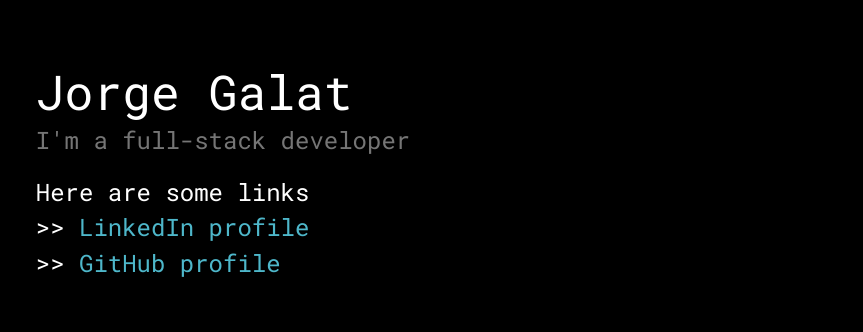
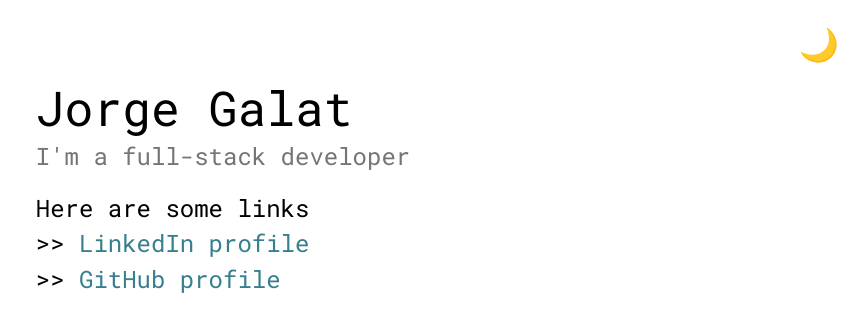
Before and after one commit to jgalat/jgalat-dev, a Gatsby site: page / in a window 1280 px wide. Shown: the whole page, without its empty margins (417-1280 px from the left). Built offline with nearby package versions, Linux system fonts and the light colour scheme; Gatsby itself is replaced by a stand-in of ours.

Commit message:
add dark mode toggler

```diff
--- a/gatsby-config.js
+++ b/gatsby-config.js
@@ -15,9 +15,7 @@ module.exports = {
     {
       resolve: `gatsby-plugin-google-fonts`,
       options: {
-        fonts: [
-          `roboto mono\:400`
-        ],
+        fonts: [`roboto mono\:400`],
       },
     },
     {
--- a/src/components/layout.jsx
+++ b/src/components/layout.jsx
@@ -1,28 +1,10 @@
 import React from 'react';
 import PropTypes from 'prop-types';
-import styled, { createGlobalStyle } from 'styled-components';
-
-const GlobalStyle = createGlobalStyle`
-  html, body {
-    height: 100vh;
-    font-family: 'Roboto Mono', monospace;
-    background: #000;
-  }
-`;
-
-const StyledLayout = styled.div`
-  display: flex;
-  justify-content: center;
-`;
-
-const Content = styled.div`
-  margin: 64px 8px;
-`;
+import styled from 'styled-components';
 
 function Layout({ children }) {
   return (
     <React.Fragment>
-      <GlobalStyle />
       <StyledLayout>
         <Content>{children}</Content>
       </StyledLayout>
@@ -35,3 +17,12 @@ Layout.propTypes = {
 };
 
 export default Layout;
+
+const StyledLayout = styled.div`
+  display: flex;
+  justify-content: center;
+`;
+
+const Content = styled.div`
+  margin: 80px 8px;
+`;
--- /dev/null
+++ b/src/hooks/useDarkMode.js
@@ -0,0 +1,48 @@
+import { useState } from 'react';
+
+function useLocalStorage(key, initial) {
+  const [value, setValue] = useState(() => {
+    try {
+      const item = window.localStorage.getItem(key);
+      return item ? item : initial;
+    } catch (e) {
+      return initial;
+    }
+  });
+
+  const store = (val) => {
+    try {
+      setValue(val);
+      window.localStorage.setItem(key, val);
+    } catch (e) {}
+  };
+
+  return [value, store];
+}
+
+function checkUserPrefersDarkMode() {
+  try {
+    const storedColorScheme = window.localStorag.getItem('color-scheme');
+    if (
+      storedColorScheme ||
+      (window.matchMedia('(prefers-color-scheme: dark)').matches &&
+        !storedColorScheme)
+    ) {
+      return true;
+    }
+  } catch (e) {
+    return true;
+  }
+}
+
+function useDarkMode() {
+  const [colorScheme, setColorScheme] = useLocalStorage(
+    'color-scheme',
+    checkUserPrefersDarkMode()
+  );
+  const toggleColorScheme = () =>
+    colorScheme === 'dark' ? setColorScheme('light') : setColorScheme('dark');
+  return [colorScheme === 'dark', toggleColorScheme];
+}
+
+export default useDarkMode;
--- a/src/pages/index.js
+++ b/src/pages/index.js
@@ -1,17 +1,27 @@
-import React from 'react';
-import styled from 'styled-components';
+import React, { useState } from 'react';
+import styled, { createGlobalStyle, ThemeProvider } from 'styled-components';
 import { useStaticQuery, graphql } from 'gatsby';
 
 import SEO from '../components/seo';
 import useKonamiCode from '../hooks/useKonamiCode';
+import useDarkMode from '../hooks/useDarkMode';
+import { dark, light } from '../themes';
 
 function IndexPage() {
   const { site } = useStaticQuery(SITE_QUERY);
   const { author, email, social } = site.siteMetadata;
   const konamiCode = useKonamiCode();
+  const [darkMode, colorSchemeToggler] = useDarkMode();
   return (
-    <React.Fragment>
+    <ThemeProvider theme={darkMode ? dark : light}>
+      <GlobalStyle />
       <SEO />
+      <Toggler
+        aria-label="Switch between light and dark mode"
+        onClick={colorSchemeToggler}
+      >
+        {darkMode ? '☀️' : '🌙'}
+      </Toggler>
       <Heading1>{author}</Heading1>
       <Heading2>I'm a full-stack developer</Heading2>
       <Text>Here are some links</Text>
@@ -25,15 +35,17 @@ function IndexPage() {
       </List>
       {konamiCode && (
         <React.Fragment>
-          <Text color="#f00075">You've unlocked my email address!</Text>
+          <Text secondary>You've unlocked my email address!</Text>
           <Text>
             Email me at <Link href={`mailto:${email}`}>{email}</Link>
           </Text>
         </React.Fragment>
       )}
-    </React.Fragment>
+    </ThemeProvider>
   );
 }
+
+export default IndexPage;
 
 const SITE_QUERY = graphql`
   query {
@@ -50,10 +62,43 @@ const SITE_QUERY = graphql`
   }
 `;
 
+const GlobalStyle = createGlobalStyle`
+  * {
+    transition: all 0.25s linear;
+  }
+
+  html, body {
+    height: 100vh;
+    font-family: 'Roboto Mono', monospace;
+    background-color: ${(props) => props.theme.background};
+    color: ${(props) => props.theme.text};
+    transition: background-color 0.1s linear;
+  }
+
+  a, button {
+    outline: none !important;
+  }
+`;
+
+const Toggler = styled.button`
+  width: 56px;
+  height: 56px;
+  font-size: 2rem;
+  position: fixed;
+  top: 16px;
+  right: 16px;
+  border: none;
+  background-color: transparent;
+
+  :focus {
+    border: 2px ${(props) => props.theme.secondary} solid;
+  }
+`;
+
 const Heading1 = styled.h1`
   font-size: 3rem;
   margin: 0 0 8px 0;
-  color: #fff;
+  color: ${(props) => props.theme.text};
   font-weight: 400;
 `;
 
@@ -72,33 +117,32 @@ const List = styled.ul`
 `;
 
 const ListItem = styled.li`
+  margin: 8px 0;
+
   :before {
     content: '>> ';
-    color: #fff;
+    color: ${(props) => props.theme.text};
   }
-
-  margin: 8px 0;
 `;
 
 const Text = styled.p`
   font-size: 1.5rem;
   margin: 0 0 8px 0;
-  color: ${(props) => (props.color ? props.color : '#fff')};
+  color: ${(props) =>
+    props.secondary ? props.theme.secondary : props.theme.text};
 `;
 
 const Link = styled.a`
   :link,
   :visited {
     text-decoration: none;
-    color: #4eb7ca;
+    color: ${(props) => props.theme.primary};
   }
 
   :hover,
   :focus {
     color: #000;
-    background-color: #f00075;
+    background-color: ${(props) => props.theme.secondary};
     transition: 0.3s;
   }
 `;
-
-export default IndexPage;
--- /dev/null
+++ b/src/themes/index.js
@@ -0,0 +1,16 @@
+const main = {
+  primary: '#367f8c',
+  secondary: '#e60070',
+};
+
+export const light = {
+  ...main,
+  background: '#fff',
+  text: '#000',
+};
+
+export const dark = {
+  ...main,
+  background: '#000',
+  text: '#fff',
+};
```
